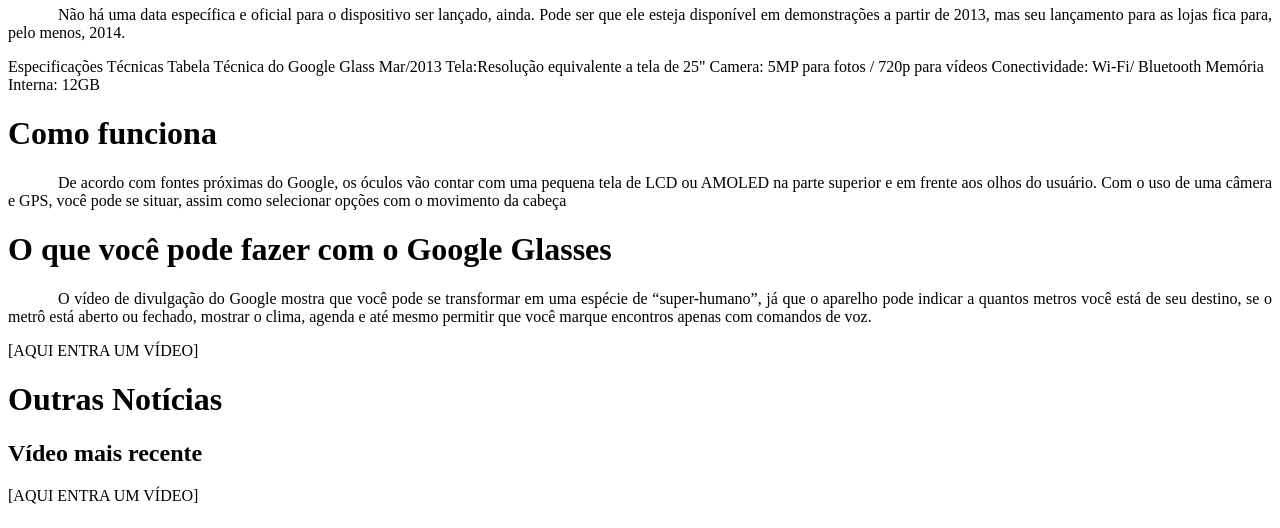
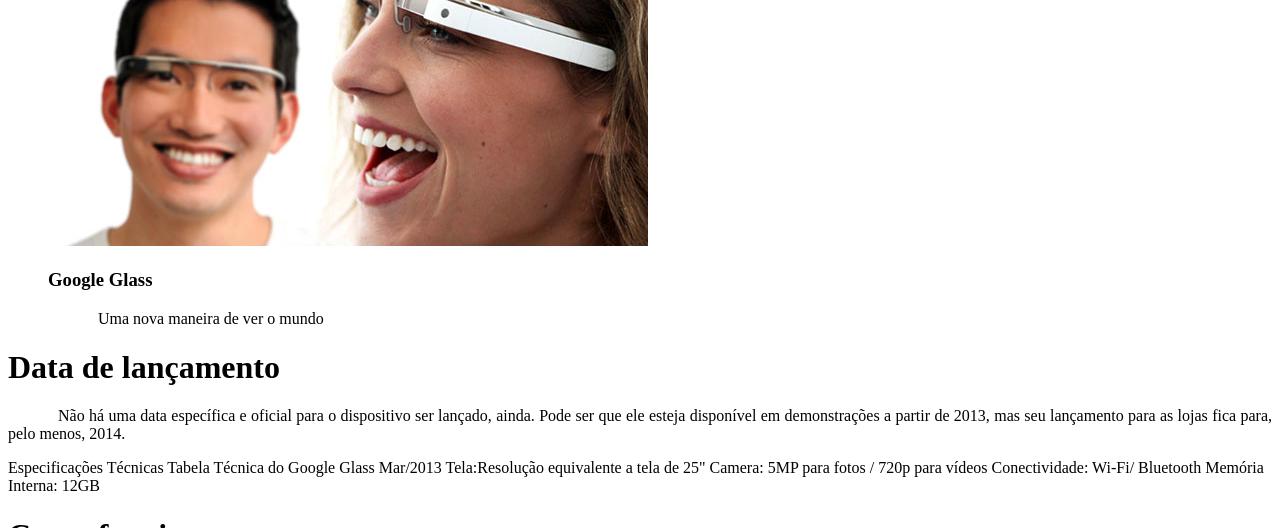
Before and after one commit to arthursiq5/glass-page, a plain HTML site: page index.html in a window 1280 px wide. Shown: the part 688-1216 px from the top of the page. Drawn offline with Linux system fonts and the light colour scheme.

Commit message:
Adicionada imagem com legenda

```diff
--- a/index.html
+++ b/index.html
@@ -39,7 +39,13 @@
             O <strong>Google Glass</strong> é um acessório em forma de óculos que possibilita a interação dos usuários com diversos conteúdos em realidade aumentada. Também chamado de <em>Project Glass</em>, o eletrônico é capaz de tirar fotos a partir de comandos de voz, enviar mensagens instantâneas e realizar vídeo&shy;con&shy;ferên&shy;cias. Seu lançamento está previsto para 2014, e seu preço deve ser de US$ 1,5 mil. Atualmente o Google Glass encontra-se em fase de testes e já possui um vídeo totalmente gravado com o dispositivo. Além disso, a companhia de buscas registrou novas patentes anti-furto e de desbloqueio de tela para o acessório.
         </p>
 
-        <img src="glass-quadro-homem-mulher.jpg" alt="">
+        <figure>
+            <img src="./_imagens/glass-quadro-homem-mulher.jpg" alt="">
+            <figcaption>
+                <h3>Google Glass</h3>
+                <p>Uma nova maneira de ver o mundo</p>
+            </figcaption>
+        </figure>
 
         <h1>Data de lançamento</h1>
         <p>
```
